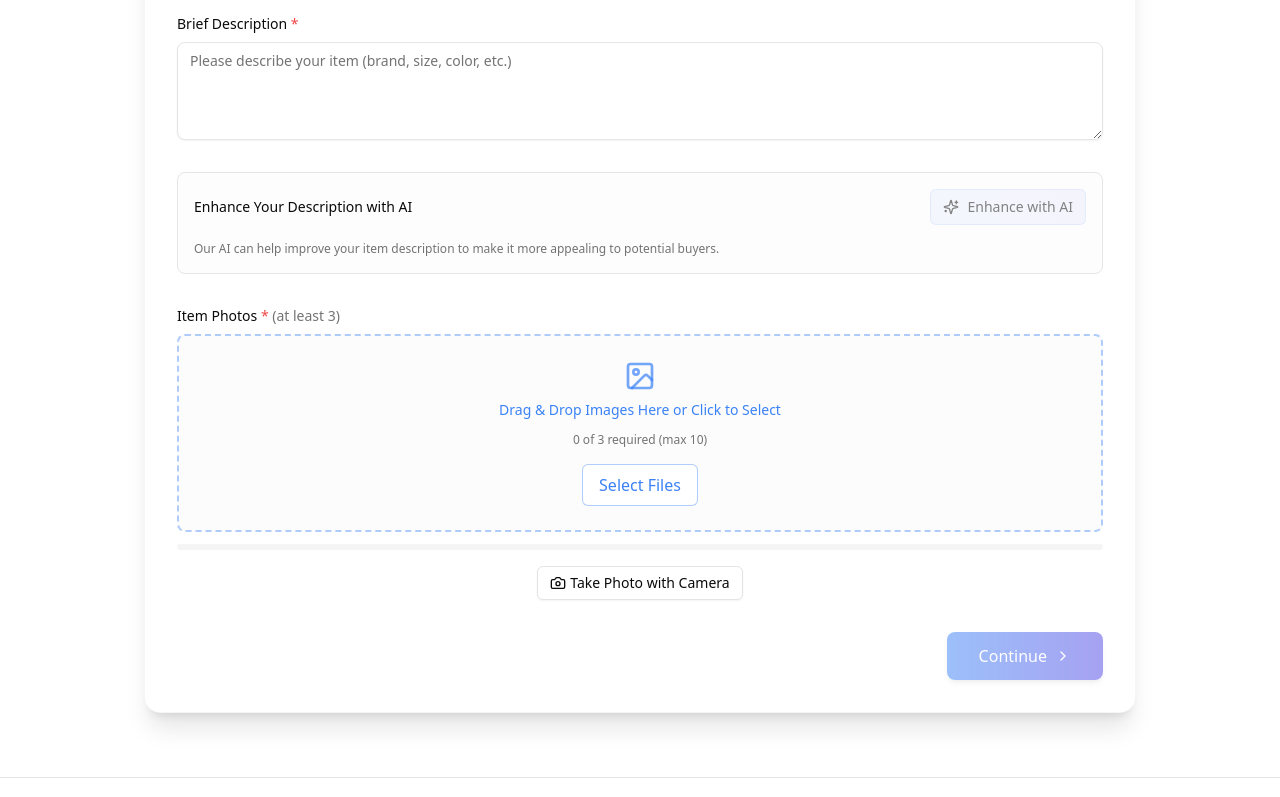
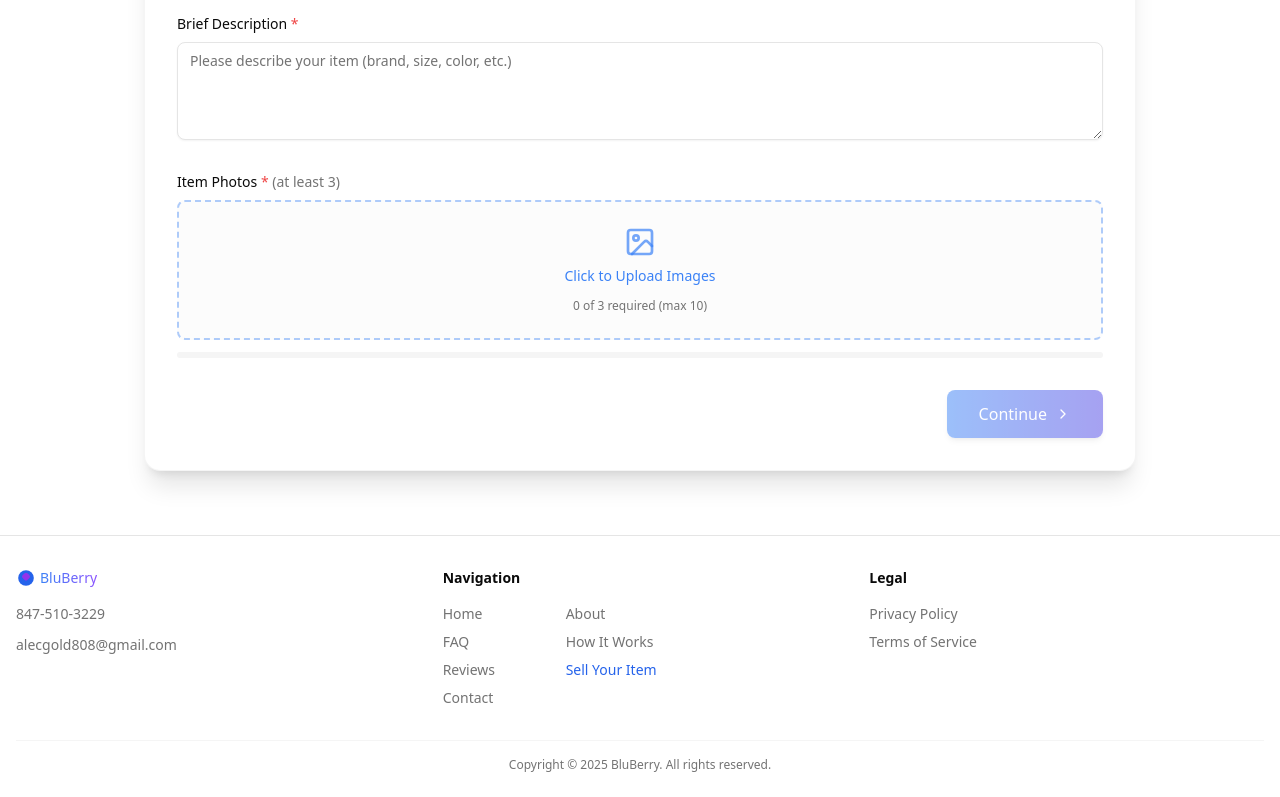
Before and after one commit to alecBgold23/v0-untitled-project, a Next.js app: page /sell-item in a window 1280 px wide. Shown: the part 560-1357 px from the top of the page. Built offline with nearby package versions, Linux system fonts and the light colour scheme.

Commit message:
feat: remove AI helper and simplify image upload
Eliminate AI description helper and convert image upload to clickable link.

Co-authored-by: null <209851718+alecBgold23@users.noreply.github.com>

```diff
--- a/app/sell-item/page.tsx
+++ b/app/sell-item/page.tsx
@@ -10,7 +10,6 @@ import { Checkbox } from "@/components/ui/checkbox"
 import {
   CheckCircle2,
   AlertCircle,
-  Camera,
   Loader2,
   ChevronRight,
   ChevronLeft,
@@ -22,14 +21,14 @@ import {
   Mail,
   User,
   Check,
+  X,
+  ImageIcon,
 } from "lucide-react"
 import ContentAnimation from "@/components/content-animation"
 import { sendConfirmationEmail } from "../actions/send-confirmation-email"
 import { useToast } from "@/hooks/use-toast"
 import ConfettiEffect from "@/components/confetti-effect"
 import AddressAutocomplete from "@/components/address-autocomplete"
-import DragDropUpload from "@/components/drag-drop-upload"
-import AIDescriptionHelper from "@/components/ai-description-helper"
 
 export default function SellItemPage() {
   const { toast } = useToast()
@@ -191,8 +190,10 @@ export default function SellItemPage() {
     }
   }
 
-  const handleFilesAdded = (files) => {
+  const handleFileUpload = (e) => {
     try {
+      const files = Array.from(e.target.files || [])
+      if (files.length > 0) {
         // Create file objects with preview URLs
         const newPhotos = files.map((file) => {
           // Create a proper object URL for the preview
@@ -206,26 +207,18 @@ export default function SellItemPage() {
           }
         })
 
-      // Filter out duplicates based on file name
-      const filteredPhotos = newPhotos.filter(
-        (newPhoto) =>
-          !itemPhotos.some((existingPhoto) => existingPhoto.name === newPhoto.name) &&
-          !animatingFiles.some((animatingFile) => animatingFile.name === newPhoto.name),
-      )
+        // Add to itemPhotos
+        setItemPhotos((prev) => [...prev, ...newPhotos])
 
-      // Add directly to itemPhotos with no animation
-      if (filteredPhotos.length > 0) {
-        setItemPhotos((prev) => [...prev, ...filteredPhotos])
+        // Reset the input value to prevent duplicate uploads
+        e.target.value = null
 
         // Show success toast
         toast({
           title: "Files Added",
-          description: `Successfully added ${filteredPhotos.length} file${filteredPhotos.length > 1 ? "s" : ""}`,
+          description: `Successfully added ${newPhotos.length} file${newPhotos.length > 1 ? "s" : ""}`,
           variant: "default",
         })
-
-        // Log for debugging
-        console.log("Added photos:", filteredPhotos)
       }
     } catch (error) {
       console.error("Error adding files:", error)
@@ -238,9 +231,6 @@ export default function SellItemPage() {
   }
 
   const handleCameraCapture = (e) => {
-    e.preventDefault()
-    e.stopPropagation()
-
     try {
       const files = Array.from(e.target.files || [])
       if (files.length > 0) {
@@ -259,16 +249,8 @@ export default function SellItemPage() {
           }
         })
 
-        // Filter out duplicates based on file name
-        const filteredPhotos = newPhotos.filter(
-          (newPhoto) =>
-            !itemPhotos.some((existingPhoto) => existingPhoto.name === newPhoto.name) &&
-            !animatingFiles.some((animatingFile) => animatingFile.name === newPhoto.name),
-        )
-
-        // Add directly to itemPhotos with no animation
-        if (filteredPhotos.length > 0) {
-          setItemPhotos((prev) => [...prev, ...filteredPhotos])
+        // Add to itemPhotos
+        setItemPhotos((prev) => [...prev, ...newPhotos])
 
         // Show success toast
         toast({
@@ -276,10 +258,6 @@ export default function SellItemPage() {
           description: "Your photo has been added successfully",
           variant: "default",
         })
-
-          // Log for debugging
-          console.log("Added camera photos:", filteredPhotos)
-        }
       }
     } catch (error) {
       console.error("Error capturing from camera:", error)
@@ -644,54 +622,75 @@ export default function SellItemPage() {
                         {formErrors.itemDescription && <ErrorMessage message={formErrors.itemDescription} />}
                       </div>
 
-                      <div className="mt-4 bg-muted/20 rounded-lg p-4 border border-border">
-                        <AIDescriptionHelper
-                          initialDescription={itemDescription}
-                          onDescriptionChange={(text) => setItemDescription(text)}
-                        />
-                      </div>
-
                       <div className="transition-all duration-300">
                         <Label className="text-sm font-medium mb-2 block">
                           Item Photos <span className="text-red-500">*</span>{" "}
                           <span className="text-sm font-normal text-muted-foreground">(at least 3)</span>
                         </Label>
 
-                        {/* New Drag & Drop Upload Component */}
-                        <DragDropUpload
-                          onFilesAdded={handleFilesAdded}
-                          existingFiles={itemPhotos}
-                          onFileRemove={removePhoto}
-                          minFiles={3}
-                          error={formErrors.itemPhotos}
+                        {/* Simple file upload component */}
+                        <div
+                          onClick={() => fileInputRef.current?.click()}
+                          className="border-2 border-dashed rounded-lg p-6 text-center cursor-pointer transition-colors duration-200 border-[#3b82f6]/40 hover:border-[#3b82f6] bg-muted/30 hover:bg-[#3b82f6]/5"
+                        >
+                          <div className="flex flex-col items-center justify-center gap-2">
+                            <ImageIcon className="w-8 h-8 text-[#3b82f6]/70" />
+                            <p className="font-medium text-sm text-[#3b82f6]">Click to Upload Images</p>
+                            <p className="text-xs text-muted-foreground mt-1">
+                              {itemPhotos.length} of 3 required (max 10)
+                            </p>
+                          </div>
+                          <input
+                            type="file"
+                            ref={fileInputRef}
+                            className="hidden"
+                            multiple
+                            accept="image/*"
+                            onChange={handleFileUpload}
                           />
+                        </div>
 
-                        {/* Camera capture option */}
-                        <div className="mt-4 flex justify-center">
+                        {formErrors.itemPhotos && <ErrorMessage message={formErrors.itemPhotos} />}
+
+                        {/* Photo previews */}
+                        {itemPhotos.length > 0 && (
+                          <div className="mt-4">
+                            <div className="flex flex-wrap gap-3">
+                              {itemPhotos.map((file, index) => (
+                                <div key={file.id} className="relative group">
+                                  <div className="w-20 h-20 bg-white dark:bg-gray-800 rounded-md border border-border shadow-sm overflow-hidden">
+                                    <img
+                                      src={typeof file.preview === "string" ? file.preview : "/placeholder.svg"}
+                                      alt={`Preview ${index + 1}`}
+                                      className="w-full h-full object-cover"
+                                      onError={(e) => {
+                                        // Fallback if the preview URL is invalid
+                                        e.currentTarget.src = "/placeholder.svg"
+                                      }}
+                                    />
+                                  </div>
                                   <button
                                     type="button"
-                            onClick={(e) => {
-                              e.preventDefault()
-                              e.stopPropagation()
-                              if (cameraInputRef.current) {
-                                cameraInputRef.current.click()
-                              }
-                            }}
-                            className="flex items-center gap-1 bg-white dark:bg-gray-800 border border-input text-foreground px-3 py-1.5 text-sm rounded-md shadow-sm transition-all duration-300 hover:shadow-md hover:border-[#3b82f6]/50"
+                                    onClick={() => removePhoto(index)}
+                                    className="absolute -top-2 -right-2 bg-white text-red-500 rounded-full p-0.5 w-5 h-5 flex items-center justify-center shadow-md border border-gray-200"
+                                    aria-label="Remove photo"
                                   >
-                            <Camera className="w-4 h-4" />
-                            <span>Take Photo with Camera</span>
+                                    <X className="w-3 h-3" />
                                   </button>
+                                </div>
+                              ))}
+                            </div>
+                          </div>
+                        )}
 
-                          <input
-                            ref={cameraInputRef}
-                            type="file"
-                            accept="image/*"
-                            capture="environment"
-                            onChange={handleCameraCapture}
-                            onClick={(e) => e.stopPropagation()}
-                            className="hidden"
-                          />
+                        {/* Upload progress indicator */}
+                        <div className="flex items-center gap-1 mt-3 w-full">
+                          <div className="w-full h-1.5 bg-muted rounded-full overflow-hidden">
+                            <div
+                              className={`h-full ${itemPhotos.length >= 3 ? "bg-green-500" : "bg-[#3b82f6]"}`}
+                              style={{ width: `${Math.min(100, (itemPhotos.length / 3) * 100)}%` }}
+                            ></div>
+                          </div>
                         </div>
                       </div>
 
@@ -999,24 +998,13 @@ export default function SellItemPage() {
                                   <p className="text-sm font-medium text-foreground mb-2">Photos:</p>
                                   <div className="flex flex-wrap gap-2">
                                     {itemPhotos.slice(0, 4).map((photo, index) => (
-                                      <div
-                                        key={photo.id}
-                                        className="w-12 h-12 relative"
-                                        onClick={(e) => {
-                                          e.preventDefault()
-                                          e.stopPropagation()
-                                        }}
-                                      >
+                                      <div key={photo.id} className="relative">
                                         <img
                                           src={typeof photo.preview === "string" ? photo.preview : "/placeholder.svg"}
                                           alt={`Preview ${index + 1}`}
-                                          className="w-full h-full object-cover rounded-md border border-border shadow-sm"
+                                          className="w-full h-24 object-cover rounded-md border border-border shadow-sm"
                                           onError={(e) => {
                                             e.currentTarget.src = "/placeholder.svg"
-                                          }}
-                                          onClick={(e) => {
-                                            e.preventDefault()
-                                            e.stopPropagation()
                                           }}
                                         />
                                       </div>
@@ -1143,24 +1131,13 @@ export default function SellItemPage() {
                     <h3 className="text-lg font-medium mb-4 text-[#3b82f6]">Your Submitted Photos</h3>
                     <div className="grid grid-cols-2 sm:grid-cols-3 md:grid-cols-4 gap-4">
                       {itemPhotos.map((photo, index) => (
-                        <div
-                          key={photo.id}
-                          className="relative"
-                          onClick={(e) => {
-                            e.preventDefault()
-                            e.stopPropagation()
-                          }}
-                        >
+                        <div key={photo.id} className="relative">
                           <img
                             src={typeof photo.preview === "string" ? photo.preview : "/placeholder.svg"}
                             alt={`Preview ${index + 1}`}
                             className="w-full h-24 object-cover rounded-md border border-border shadow-sm"
                             onError={(e) => {
                               e.currentTarget.src = "/placeholder.svg"
-                            }}
-                            onClick={(e) => {
-                              e.preventDefault()
-                              e.stopPropagation()
                             }}
                           />
                         </div>
--- a/components/ai-description-helper.tsx
+++ /dev/null
@@ -1,90 +0,0 @@
-"use client"
-
-import { useState } from "react"
-import { Button } from "@/components/ui/button"
-import { Sparkles, Loader2 } from "lucide-react"
-import { useToast } from "@/hooks/use-toast"
-
-export default function AIDescriptionHelper({ initialDescription = "", onDescriptionChange = (text: string) => {} }) {
-  const [description, setDescription] = useState(initialDescription)
-  const [loading, setLoading] = useState(false)
-  const { toast } = useToast()
-
-  const handleGenerate = async () => {
-    if (!description.trim()) {
-      toast({
-        title: "Description Required",
-        description: "Please enter a basic description first.",
-        variant: "destructive",
-      })
-      return
-    }
-
-    setLoading(true)
-    try {
-      const response = await fetch("/api/description-helper", {
-        method: "POST",
-        headers: {
-          "Content-Type": "application/json",
-        },
-        body: JSON.stringify({ text: description }),
-      })
-
-      if (!response.ok) {
-        throw new Error("Failed to improve description")
-      }
-
-      const data = await response.json()
-
-      if (data.result) {
-        setDescription(data.result)
-        onDescriptionChange(data.result)
-
-        toast({
-          title: "Description Improved",
-          description: "Your item description has been enhanced!",
-          variant: "default",
-        })
-      }
-    } catch (error) {
-      console.error("Error improving description:", error)
-      toast({
-        title: "Error",
-        description: "Failed to improve description. Please try again.",
-        variant: "destructive",
-      })
-    } finally {
-      setLoading(false)
-    }
-  }
-
-  return (
-    <div className="space-y-4">
-      <div className="flex items-center justify-between">
-        <h3 className="text-sm font-medium">Enhance Your Description with AI</h3>
-        <Button
-          size="sm"
-          variant="outline"
-          className="bg-gradient-to-r from-[#3b82f6]/10 to-[#4f46e5]/10 hover:from-[#3b82f6]/20 hover:to-[#4f46e5]/20 border-[#3b82f6]/20"
-          onClick={handleGenerate}
-          disabled={loading || !description.trim()}
-        >
-          {loading ? (
-            <>
-              <Loader2 className="mr-2 h-4 w-4 animate-spin" />
-              Enhancing...
-            </>
-          ) : (
-            <>
-              <Sparkles className="mr-2 h-4 w-4" />
-              Enhance with AI
-            </>
-          )}
-        </Button>
-      </div>
-      <p className="text-xs text-muted-foreground">
-        Our AI can help improve your item description to make it more appealing to potential buyers.
-      </p>
-    </div>
-  )
-}
```
Also changed, not shown: app/api/description-helper/route.ts (+11 -10 lines). Lines whose indentation alone changed are shown as unchanged.
